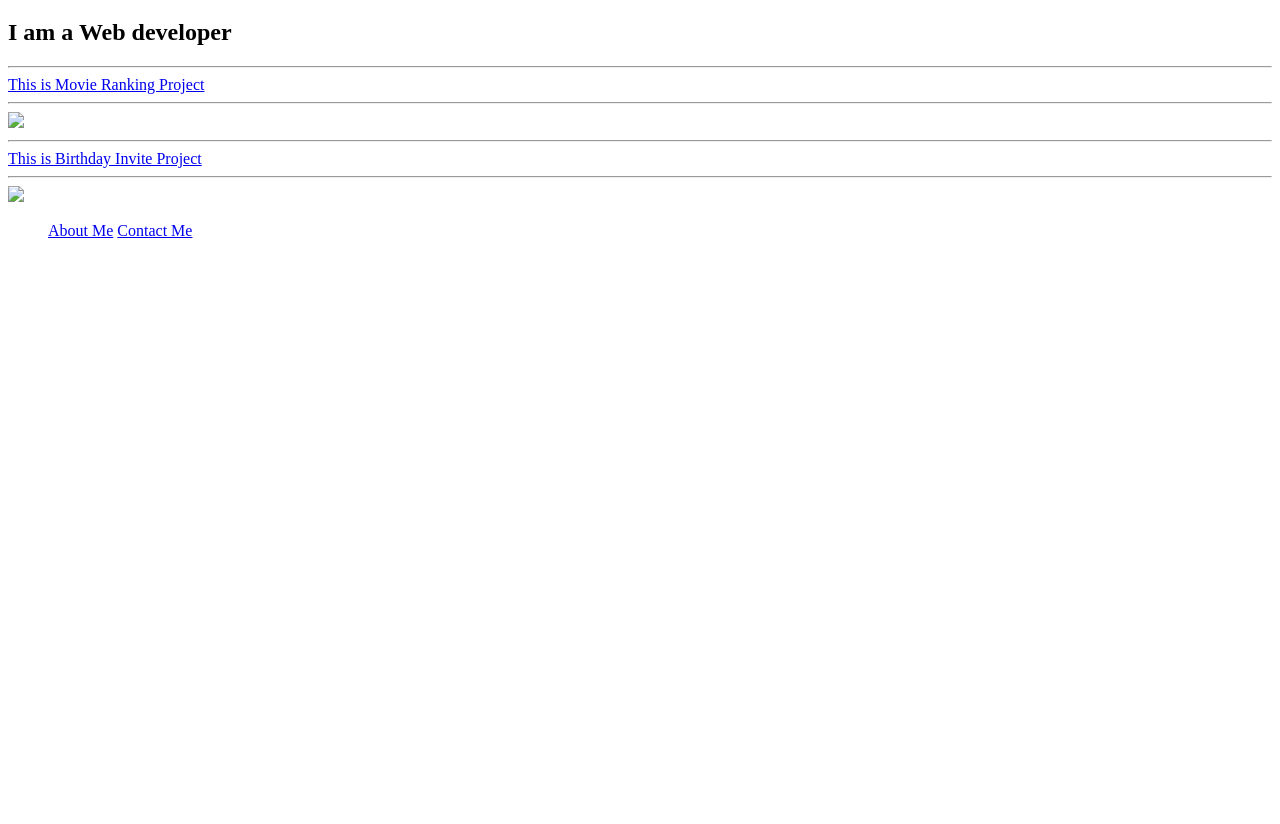
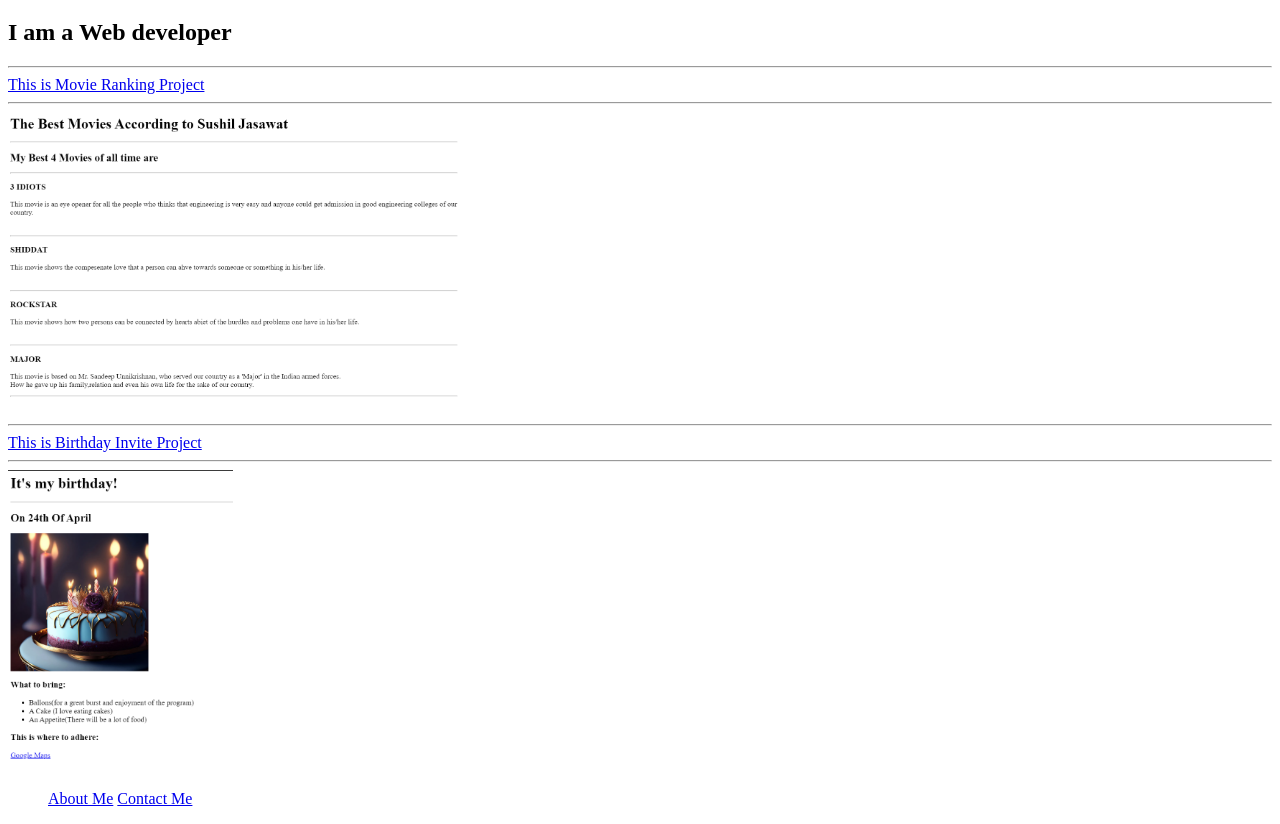
Before and after one commit to Jasawatsushil/Portfolio-Project, a plain HTML site: page index.html in a window 1280 px wide. Shown: the part 61-885 px from the top of the page. Before the commit the page ends 800 px from the top, so only its background shows below. Drawn offline with Linux system fonts and the light colour scheme.

Commit message:
index.html

```diff
--- a/index.html
+++ b/index.html
@@ -11,11 +11,11 @@
     <hr>
     <a href="./movie-ranking.html">This is Movie Ranking Project</a>
     <hr>
-    <a href="./movie-ranking.html"><img src="./assets/images/Movie Rankers Project.png" height="300" /></a>
+    <a href="./movie-ranking.html"><img src="./Movie Rankers Project.png" height="300" /></a>
     <hr>
     <a href="./birthday-invite.html">This is Birthday Invite Project</a>
     <hr>
-    <a href="./public/birthday-invite.html"><img src="./assets/images/Birthday Project.png" height="300" /></a>
+    <a href="./birthday-invite.html"><img src="./Birthday Project.png" height="300" /></a>
     <ul>
         <a href="./about.html">About Me</a>
         <a href="./contact.html">Contact Me</a>
```
